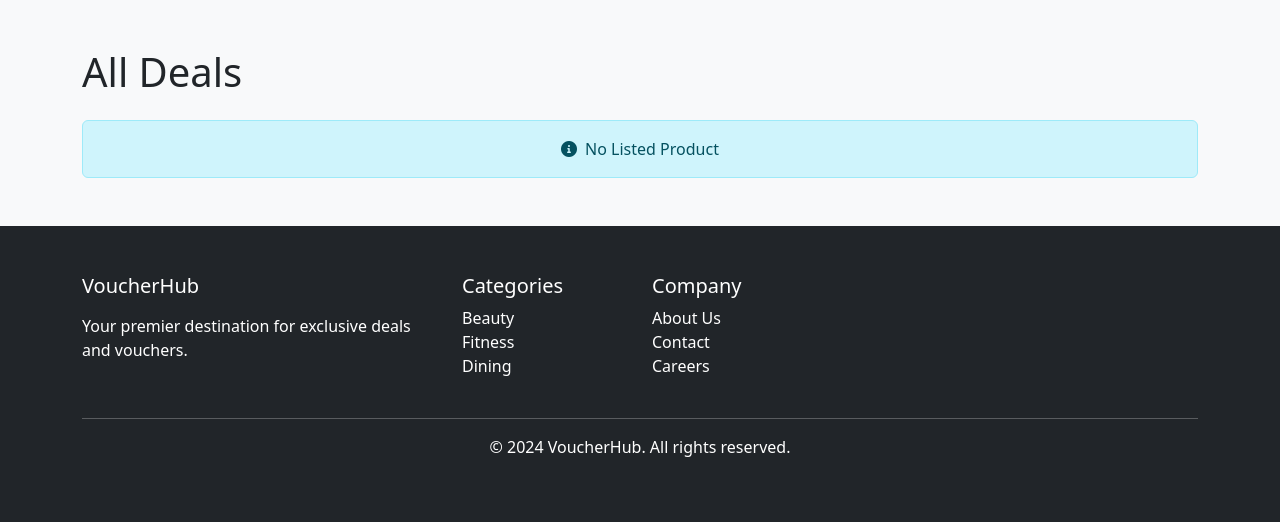
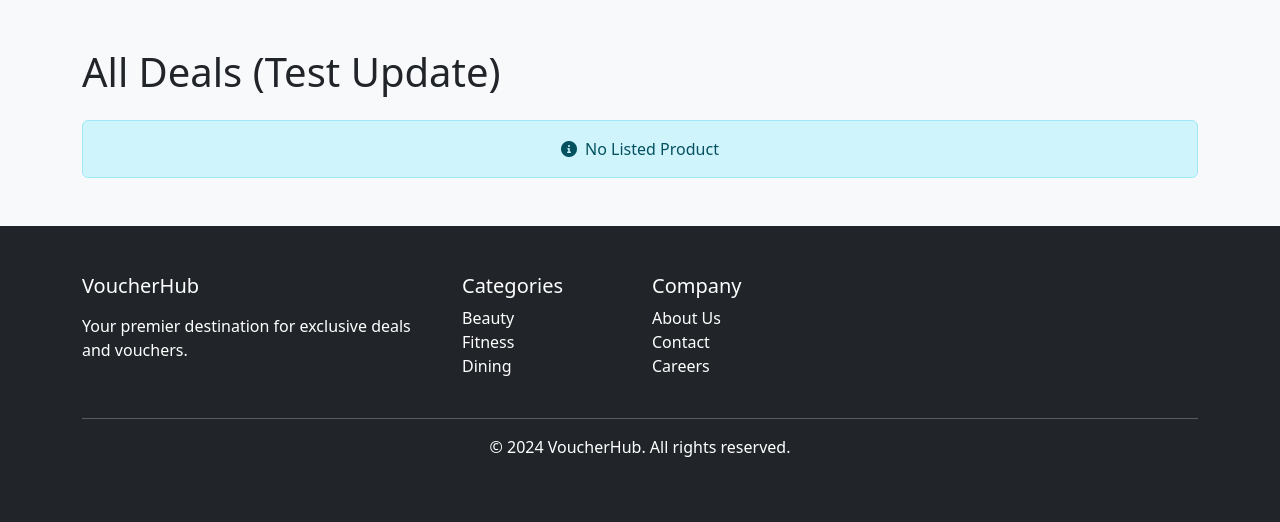
Before and after one commit to Amabellzq/INF2006_Group24, a Flask app: page /products in a window 1280 px wide. Shown: the part 76-598 px from the top of the page. Run offline with Flask 3, Linux system fonts and the light colour scheme; data that the repository does not hold is empty.

Commit message:
Test Update

```diff
--- a/webapp/templates/product_list.html
+++ b/webapp/templates/product_list.html
@@ -3,7 +3,7 @@
 
 {% block content %}
 <div class="mb-4">
-  <h1 class="mb-3">All Deals</h1>
+  <h1 class="mb-3">All Deals (Test Update)</h1>
 </div>
 
 {% if products|length == 0 %}
```
